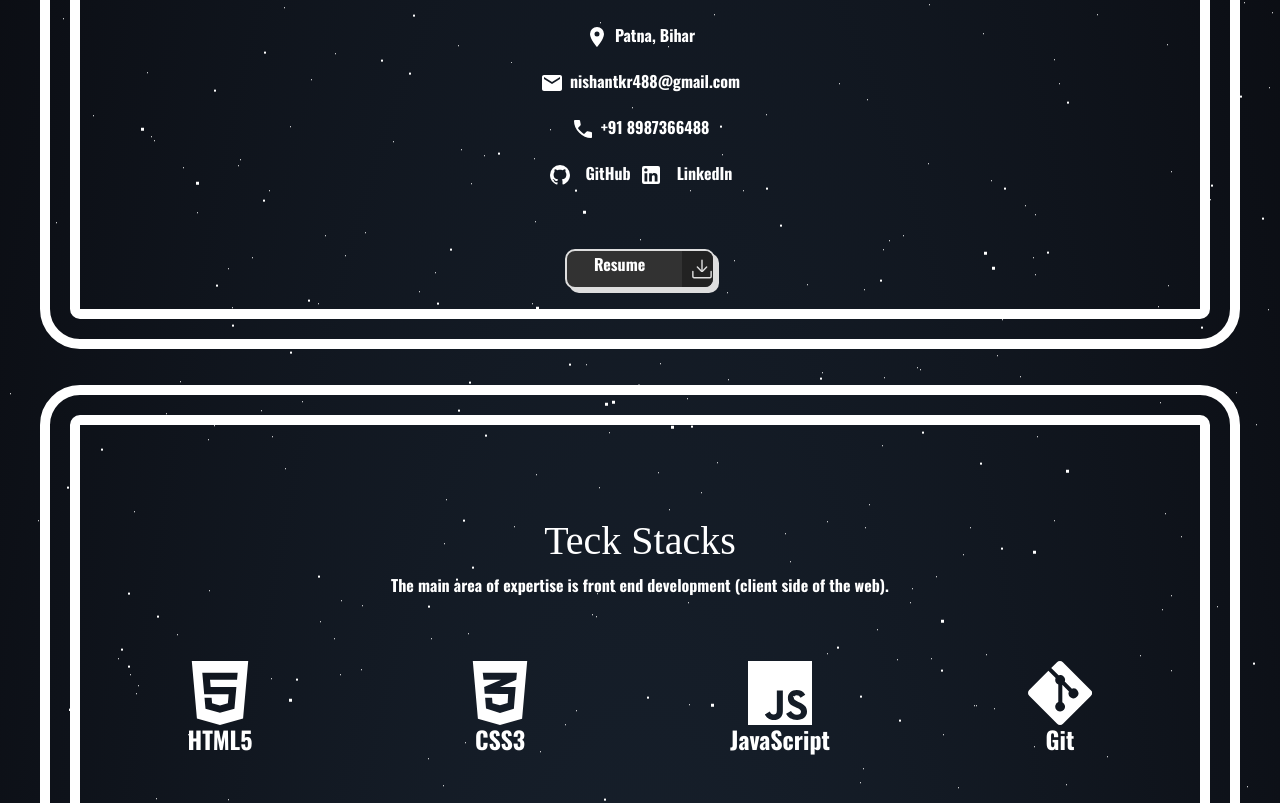
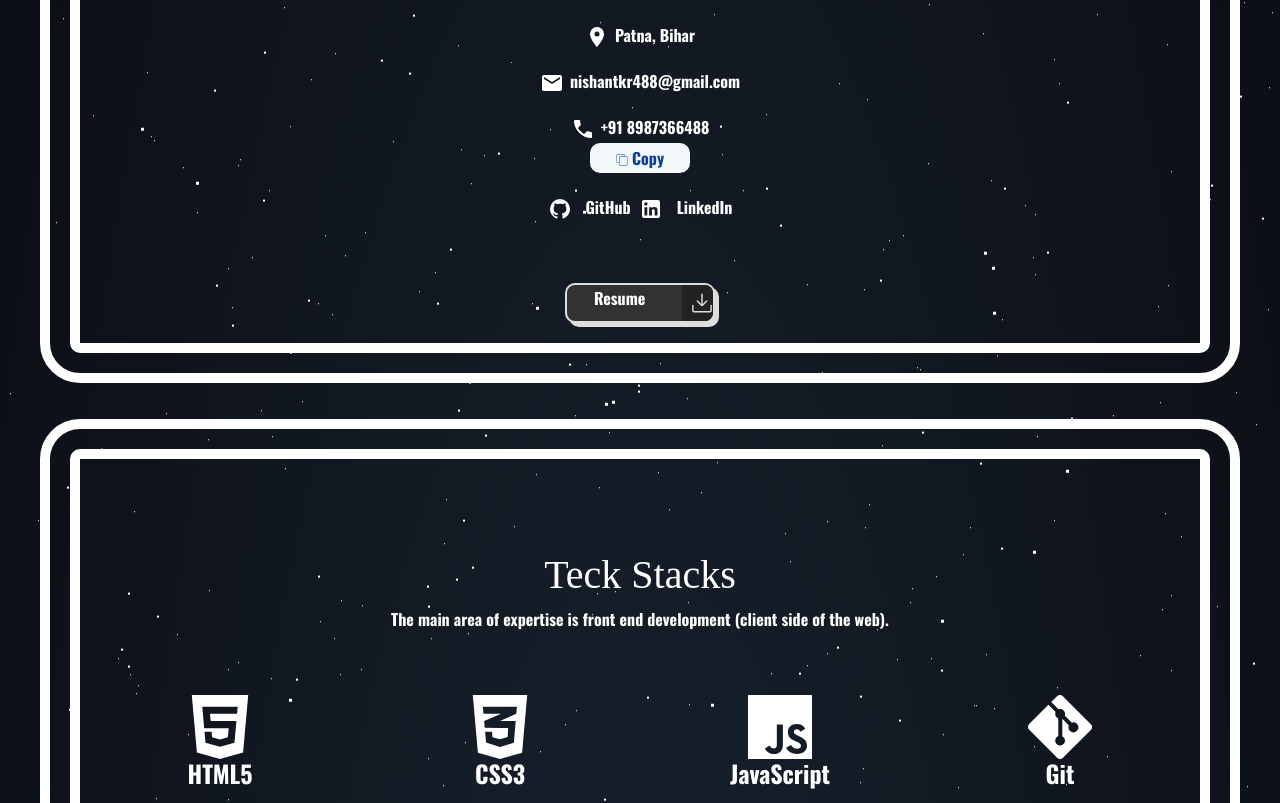
Before and after one commit to nishantkr163/nishantkr163.github.io, a React (Create React App) app: page / in a window 1280 px wide. Shown: the part 931-1734 px from the top of the page. Built offline with nearby package versions, Linux system fonts and the light colour scheme; a web font is replaced by a local one.

Commit message:
done with calssnames

```diff
--- a/package.json
+++ b/package.json
@@ -14,6 +14,7 @@
     "react": "^18.2.0",
     "react-dom": "^18.2.0",
     "react-scripts": "5.0.1",
+    "styled-components": "^6.0.8",
     "web-vitals": "^2.1.4"
   },
   "scripts": {
--- a/src/App.css
+++ b/src/App.css
@@ -6,6 +6,11 @@ body {
   /* padding-bottom: 60px; */
   /* background-color: transparent; */
   background: radial-gradient(ellipse at center, #1b2735 0%, #090a0f 100%);
+}
+
+.social-links a {
+  text-decoration : none;
+  color : black;
 }
 
 .nav-link {
@@ -21,7 +26,8 @@ body {
   width: 100vw;
   top: -10px;
   color: white;
-  backdrop-filter: blur(2px);
+  /* backdrop-filter: blur(2px); */
+  background-color : #323232;
   z-index: 2;
 }
 
@@ -247,7 +253,7 @@ svg {
   color: white;
 }
 
-.projects {
+#projects {
   padding: 20px;
   border-radius: 10px;
   border: 10px solid white;
@@ -257,7 +263,7 @@ svg {
   background-color: transparent;
 }
 
-.skills {
+#skills {
   padding: 20px 0;
   border-radius: 10px;
   border: 10px solid white;
@@ -267,7 +273,7 @@ svg {
   color: white;
 }
 
-.contact {
+#contact {
   color: white;
   padding: 20px;
   border-radius: 10px;
--- a/src/App.js
+++ b/src/App.js
@@ -34,6 +34,7 @@ function App() {
               data-aos="fade-right"
               data-aos-delay="300"
               data-aos-duration="1000"
+              id="home"
               className="col-lg-5 col-7 mb-lg-0 mb-5 "
             >
               <ProfilePic />
@@ -42,7 +43,8 @@ function App() {
               data-aos="fade-left"
               data-aos-delay="300"
               data-aos-duration="1000"
-              className="col-lg-5 col-10 mt-lg-0 mt-5 about"
+              id="about"
+              className="col-lg-5 col-10 mt-lg-0 mt-5 about section"
             >
               <FormalAbout />
             </div>
@@ -61,11 +63,11 @@ function App() {
         <br /><br /><br /><br id="section2" />
         {/* Skills Section */}
         <div
-          className="container skills d-md-flex gap-md-5 flex-md-column justify-content-center align-items-center"
+          className="container d-md-flex gap-md-5 flex-md-column justify-content-center align-items-center"
           data-aos="fade-up"
           data-aos-delay="300"
           data-aos-duration="1000"
-
+          id="skills"
         >
           <Skills />
         </div>
@@ -73,10 +75,11 @@ function App() {
         <br /><br /><br /><br id="section3" />
         {/* Projects Section */}
         <div
-          className="container  projects"
+          className="container "
           data-aos="fade-up"
           data-aos-delay="300"
           data-aos-duration="1000"
+          id="projects"
         >
           <Projects />
         </div>
@@ -93,10 +96,11 @@ function App() {
         <br /><br /><br /><br id="section4" />
         {/* Contact Section */}
         <div
-          className="container contact"
+          className="container"
           data-aos="fade-up"
           data-aos-delay="300"
           data-aos-duration="1000"
+          id="contact"
         >
           <Contact />
         </div>
--- a/src/Components/About.js
+++ b/src/Components/About.js
@@ -1,10 +1,11 @@
+import Copy from "./Copy";
 import DownloadResume from "./DownloadResume";
 
 const About = () => {
   return (
     <div className="about-div d-flex flex-column gap-4">
       <h1 className="mb-4 name">About Me</h1>
-      <h2>
+      <h2 className="">
         As an ambitious Full Stack Web Developer, my specialization lies in
         Frontend Development, where my mission is to empower businesses and
         elevate online experiences. With expertise in the MERN stack, I am
@@ -38,7 +39,11 @@ const About = () => {
               d="M20 4H4c-1.1 0-1.99.9-1.99 2L2 18c0 1.1.9 2 2 2h16c1.1 0 2-.9 2-2V6c0-1.1-.9-2-2-2zm0 4l-8 5l-8-5V6l8 5l8-5v2z"
             />
           </svg>
-          <h6>nishantkr488@gmail.com</h6>
+          <h6>
+            <a id="contact-email" className="link_text" href="mailto:nishantkr488@gmail.com">
+              nishantkr488@gmail.com
+            </a>
+          </h6>
         </div>
         <div className="d-flex align-items-center my-3 justify-content-center">
           <svg
@@ -52,8 +57,9 @@ const About = () => {
               d="M19.95 21q-3.125 0-6.175-1.363t-5.55-3.862q-2.5-2.5-3.862-5.55T3 4.05q0-.45.3-.75t.75-.3H8.1q.35 0 .625.238t.325.562l.65 3.5q.05.4-.025.675T9.4 8.45L6.975 10.9q.5.925 1.187 1.787t1.513 1.663q.775.775 1.625 1.438T13.1 17l2.35-2.35q.225-.225.588-.338t.712-.062l3.45.7q.35.1.575.363T21 15.9v4.05q0 .45-.3.75t-.75.3Z"
             />
           </svg>
-          <h6>+91 8987366488</h6>
+          <h6 id="contact-phone" >+91 8987366488</h6>
         </div>
+        <Copy />
         <div className="d-flex align-items-center my-3 gap-2 justify-content-center">
           <svg
             width="30px"
@@ -67,7 +73,7 @@ const About = () => {
             />
           </svg>
           <h6>
-            <a className="link_text" href="https://github.com/maniRhombuz">
+            <a id="contact-github" className="link_text" href="https://github.com/nishantkr163">
               GitHub
             </a>
           </h6>
@@ -84,13 +90,17 @@ const About = () => {
             />
           </svg>
           <h6>
-            <a className="link_text" href="https://github.com/maniRhombuz">
+            <a
+              id="contact-linkedin"
+              className="link_text"
+              href="https://www.linkedin.com/in/nishant-singh-9629ab270/"
+            >
               LinkedIn
             </a>
           </h6>
         </div>
       </div>
-      <div className="mt-3 d-flex justify-content-center align-items-center">
+      <div id="resume-button-2" className="mt-3 d-flex justify-content-center align-items-center">
         <DownloadResume />
       </div>
     </div>
--- /dev/null
+++ b/src/Components/Copy.js
@@ -0,0 +1,132 @@
+import React, {useRef} from "react";
+import styled from "styled-components";
+
+
+const Copy = () => {
+
+  const btnRef = useRef()
+
+  // const handleCopy = (e) => {
+  //   btnRef.current.focus()
+  //     const tempInput = document.createElement("input");
+  //     tempInput.value = "+91 8987366488";
+  //     document.body.append(tempInput);
+  //     tempInput.select();
+  //     tempInput.setSelectionRange(0, 99999)
+  //     document.execCommand('copy')
+  //     document.body.removeChild(tempInput);
+  // }
+
+  return (
+    <DIV>
+      <div  class="centralize">
+        <div>
+          <button ref={btnRef} >
+            <span>
+              <svg
+                viewBox="0 0 467 512.22"
+                clipRule="evenodd"
+                fillRule="evenodd"
+                imageRendering="optimizeQuality"
+                textRendering="geometricPrecision"
+                shapeRendering="geometricPrecision"
+                xmlns="http://www.w3.org/2000/svg"
+                fill="#0E418F"
+                height="12"
+                width="12"
+              >
+                <path
+                  d="M131.07 372.11c.37 1 .57 2.08.57 3.2 0 1.13-.2 2.21-.57 3.21v75.91c0 10.74 4.41 20.53 11.5 27.62s16.87 11.49 27.62 11.49h239.02c10.75 0 20.53-4.4 27.62-11.49s11.49-16.88 11.49-27.62V152.42c0-10.55-4.21-20.15-11.02-27.18l-.47-.43c-7.09-7.09-16.87-11.5-27.62-11.5H170.19c-10.75 0-20.53 4.41-27.62 11.5s-11.5 16.87-11.5 27.61v219.69zm-18.67 12.54H57.23c-15.82 0-30.1-6.58-40.45-17.11C6.41 356.97 0 342.4 0 326.52V57.79c0-15.86 6.5-30.3 16.97-40.78l.04-.04C27.51 6.49 41.94 0 57.79 0h243.63c15.87 0 30.3 6.51 40.77 16.98l.03.03c10.48 10.48 16.99 24.93 16.99 40.78v36.85h50c15.9 0 30.36 6.5 40.82 16.96l.54.58c10.15 10.44 16.43 24.66 16.43 40.24v302.01c0 15.9-6.5 30.36-16.96 40.82-10.47 10.47-24.93 16.97-40.83 16.97H170.19c-15.9 0-30.35-6.5-40.82-16.97-10.47-10.46-16.97-24.92-16.97-40.82v-69.78zM340.54 94.64V57.79c0-10.74-4.41-20.53-11.5-27.63-7.09-7.08-16.86-11.48-27.62-11.48H57.79c-10.78 0-20.56 4.38-27.62 11.45l-.04.04c-7.06 7.06-11.45 16.84-11.45 27.62v268.73c0 10.86 4.34 20.79 11.38 27.97 6.95 7.07 16.54 11.49 27.17 11.49h55.17V152.42c0-15.9 6.5-30.35 16.97-40.82 10.47-10.47 24.92-16.96 40.82-16.96h170.35z"
+                  fillRule="nonzero"
+                ></path>
+              </svg>{" "}
+              Copy
+            </span>
+            <span>Copied</span>
+          </button>
+          <div>
+            <div></div>
+          </div>
+        </div>
+      </div>
+    </DIV>
+  );
+};
+
+export default Copy;
+
+
+const DIV = styled.div`
+
+  margin-top : -20px;
+  margin-bottom : 20px;
+
+  button {
+    background-color: #f2f7fa;
+    width: 100px;
+    height: 30px;
+    border: none;
+    border-radius: 10px;
+    font-weight: 600;
+    overflow: hidden;
+    transition-duration: 700ms;
+  }
+
+  button span:first-child {
+    color: #0e418f;
+    position: absolute;
+    transform: translate(-50%, -50%);
+  }
+
+  button span:last-child {
+    position: absolute;
+    color: #b5ccf3;
+    opacity: 0;
+    transform: translateY(100%) translateX(-50%);
+    height: 14px;
+    line-height: 13px;
+  }
+
+  button:focus {
+    background-color: black;
+    width: 100px;
+    height: 30px;
+    transition-delay: 100ms;
+    transition-duration: 500ms;
+  }
+
+  button:focus span:first-child {
+    color: #b5ccf3;
+    transform: translateX(-50%) translateY(-150%);
+    opacity: 0;
+    transition-duration: 500ms;
+  }
+
+  button:focus span:last-child {
+    transform: translateX(-50%) translateY(-50%);
+    opacity: 1;
+    transition-delay: 300ms;
+    transition-duration: 500ms;
+  }
+
+  button:focus:end {
+    background-color: #ffffff;
+    width: 120px;
+    height: 40px;
+    transition-duration: 900ms;
+  }
+
+  .centralize {
+    width: 100%;
+    height: 100%;
+    display: flex;
+    justify-content: center;
+    align-items: center;
+    text-align: center;
+  }
+
+  .description {
+    margin-top: 10px;
+    color: #b5ccf3;
+  }
+`;
--- a/src/Components/FormalAbout.js
+++ b/src/Components/FormalAbout.js
@@ -4,10 +4,10 @@ const FormalAbout = () => {
   return (
     <>
         <h1>Hii,</h1>
-        <h1>I&apos;m Nishant Kumar Singh</h1>
+        <h1 id="user-detail-name" >I&apos;m Nishant Kumar Singh</h1>
         <br />
         <br />
-        <h2>I am a Full Stack Web Developer passionate about crafting seamless digital experiences.</h2>
+        <h2 id="user-detail-intro" className="about section" >I am a Full Stack Web Developer passionate about crafting seamless digital experiences.</h2>
     </>
   )
 }
--- a/src/Components/ProfilePic.js
+++ b/src/Components/ProfilePic.js
@@ -3,7 +3,7 @@ import MyImage from '../Image/MyImage2.png'
 const ProfilePic = () => {
   return (
     <div>
-        <img className='myImage' width={"100%"} src={MyImage} alt="" />
+        <img className='myImage home-img' width={"100%"} src={MyImage} alt="" />
     </div>
   )
 }
```
Also changed, not shown: src/Components/Contact.js (+4 -4 lines), src/Components/GithubCalendar.js (+5 -5 lines), src/Components/Navbar.js (+17 -22 lines), src/Components/Projects.js (+25 -25 lines), src/Components/Skills.js (+24 -12 lines), 1 other file (tests, documents, lock files or other folders).
